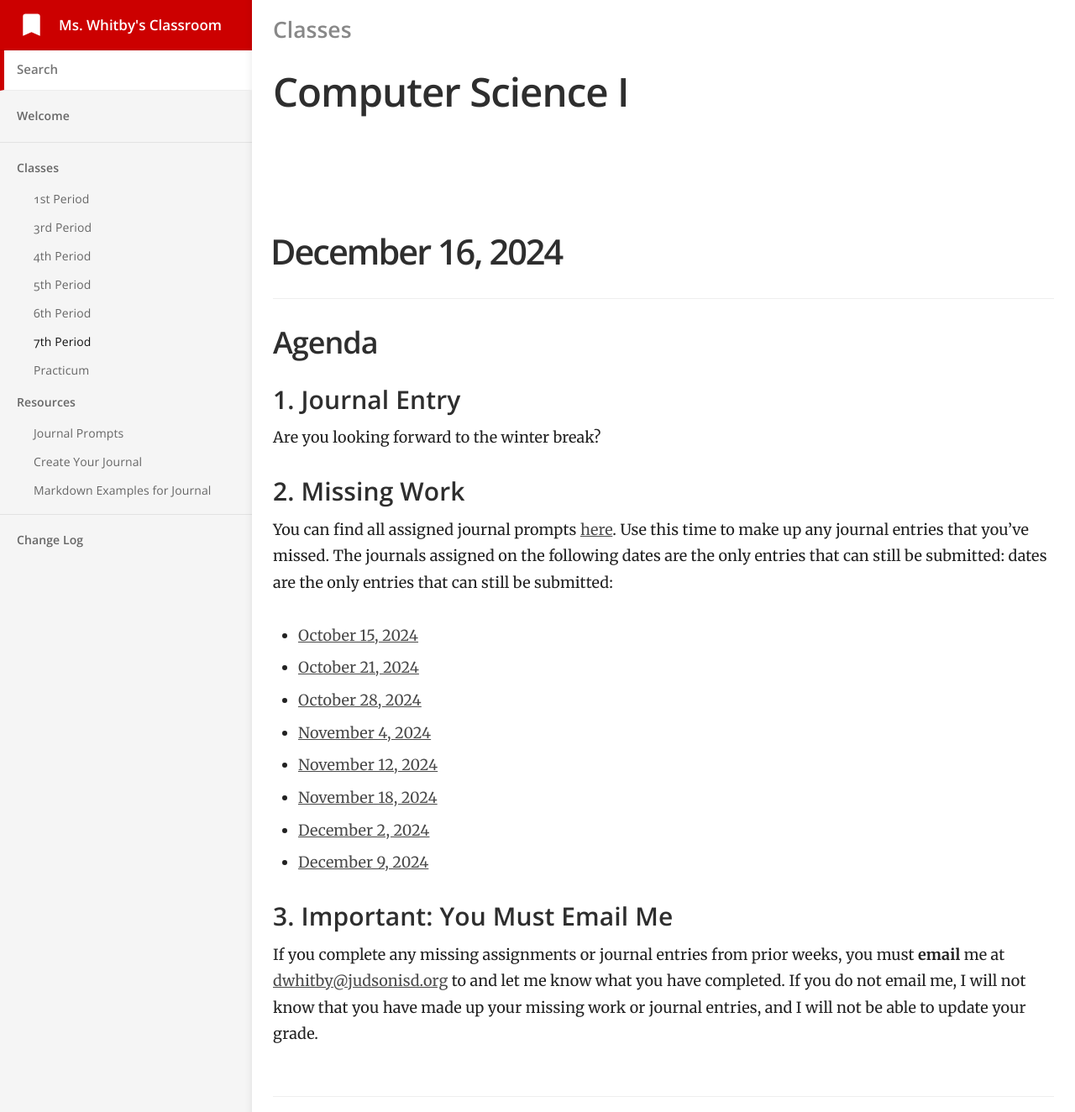
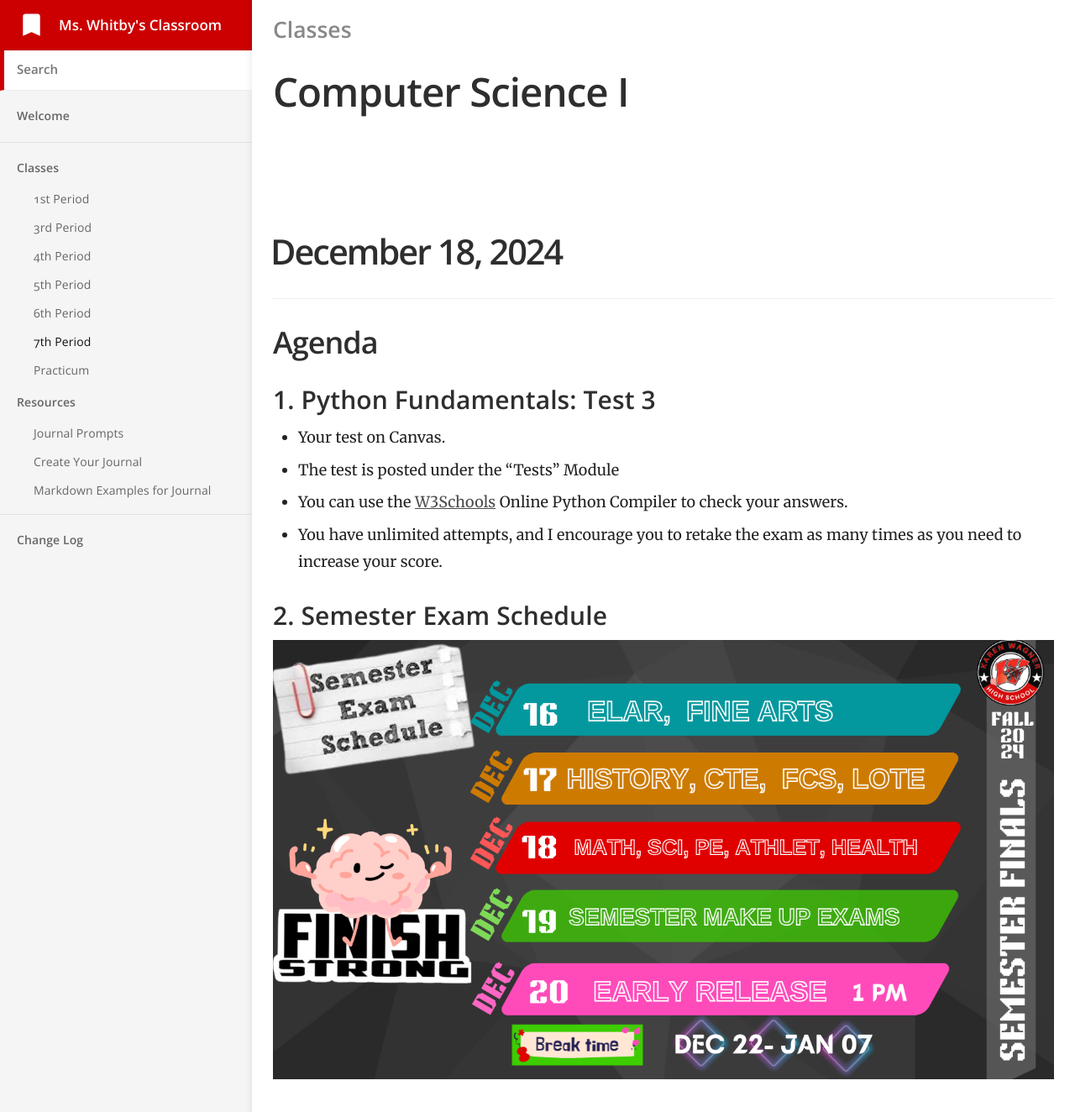
Before and after one commit to mswhitby/classroom, a Jekyll site: the page built from _docs/classes/7th.md, in a window 1280 px wide and 1400 px high. Shown: the top 1324 px of the window at 84% size. Built offline with Jekyll 4.4.1, drawn with Linux system fonts in a browser that asks for light colours; some of the changed text lies outside the part shown.

Commit message:
Updated lessons

```diff
--- a/_docs/classes/1st.md
+++ b/_docs/classes/1st.md
@@ -5,13 +5,24 @@ category: Classes
 order: 1
 ---
 
+# December 18, 2024
+
+## Agenda
+
+### 1. Congratulations! You survived the semester!
+
+- The grade you see on Skyward is your final grade for this semester.
+- You have until Friday to retake your Semester Exam or turn in any missing work.
+- Here is the information for your Semester Exam: [December 17, 2024](https://github.com/mswhitby/classroom/blob/main/_docs/classes/1st.md#december-17-2024)
+- Here is the information for your completing missing work: [December 13, 2024](https://github.com/mswhitby/classroom/blob/main/_docs/classes/1st.md#december-13-2024)
+
+----
+
 # December 17, 2024
 
 ## Agenda
 
 ### 1. Semester Exam
-
-Your Semester Exam is on Canvas. You m
 
 - Your Semester Exam is on Canvas.
 - The test is posted under the "Tests" Module
--- a/_docs/classes/3rd.md
+++ b/_docs/classes/3rd.md
@@ -5,13 +5,24 @@ category: Classes
 order: 2
 ---
 
+# December 18, 2024
+
+## Agenda
+
+### 1. Congratulations! You survived the semester!
+
+- The grade you see on Skyward is your final grade for this semester.
+- You have until Friday to retake your Semester Exam or turn in any missing work.
+- Here is the information for your Semester Exam: [December 17, 2024](https://github.com/mswhitby/classroom/blob/main/_docs/classes/3rd.md#december-17-2024)
+- Here is the information for your completing missing work: [December 12, 2024](https://github.com/mswhitby/classroom/blob/main/_docs/classes/3rd.md#december-12-2024)
+
+----
+
 # December 17, 2024
 
 ## Agenda
 
 ### 1. Semester Exam
-
-Your Semester Exam is on Canvas. You m
 
 - Your Semester Exam is on Canvas.
 - The test is posted under the "Tests" Module
--- a/_docs/classes/7th.md
+++ b/_docs/classes/7th.md
@@ -5,15 +5,13 @@ category: Classes
 order: 6
 ---
 
-<!-- # December 17, 2024
+# December 18, 2024
 
 ## Agenda
 
-### 1. Semester Exam
+### 1. Python Fundamentals: Test 3
 
-Your Semester Exam is on Canvas. You m
-
-- Your Semester Exam is on Canvas.
+- Your test on Canvas.
 - The test is posted under the "Tests" Module
 - You can use the [W3Schools](https://www.w3schools.com/python/trypython.asp?filename=demo_default) Online Python Compiler to check your answers.
 - You have unlimited attempts, and I encourage you to retake the exam as many times as you need to increase your score.
@@ -21,7 +19,16 @@ Your Semester Exam is on Canvas. You m
 ### 2. Semester Exam Schedule
 ![alt text](../../media/2024_exams_wide.png)
 
----- -->
+----
+
+# December 17, 2024
+
+## Agenda
+
+### 1. No Internet - Free Day
+
+----
+
 
 # December 16, 2024
 
```
Also changed, not shown: _docs/classes/4th.md (+9 -3 lines), _docs/classes/6th.md (+10 -3 lines).
